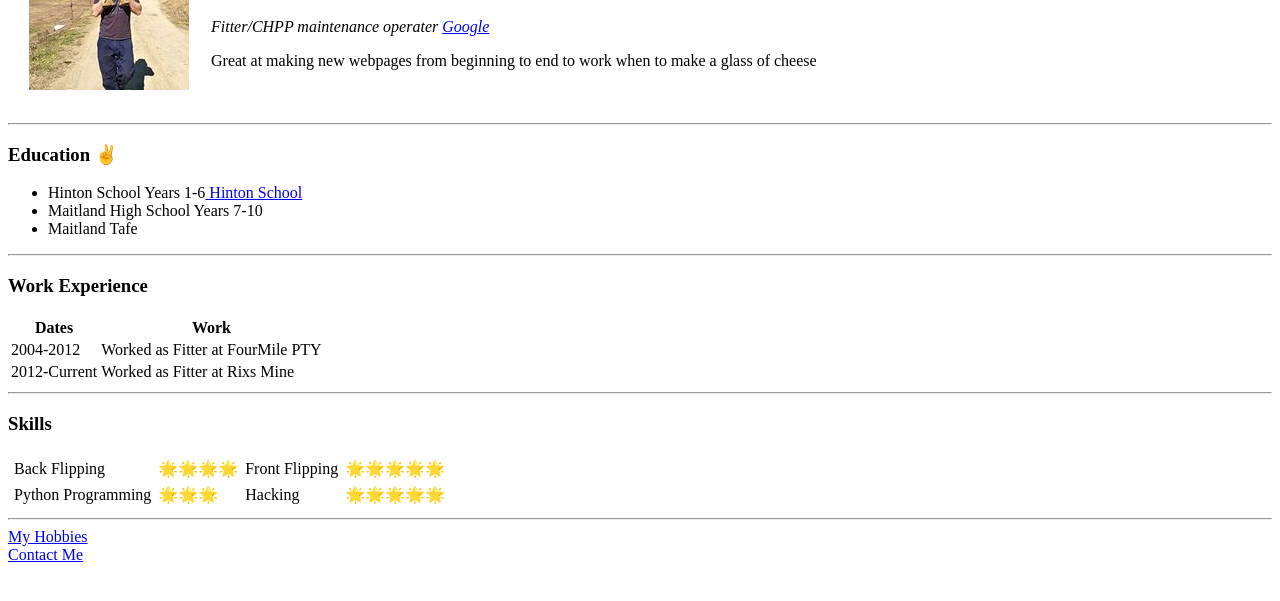
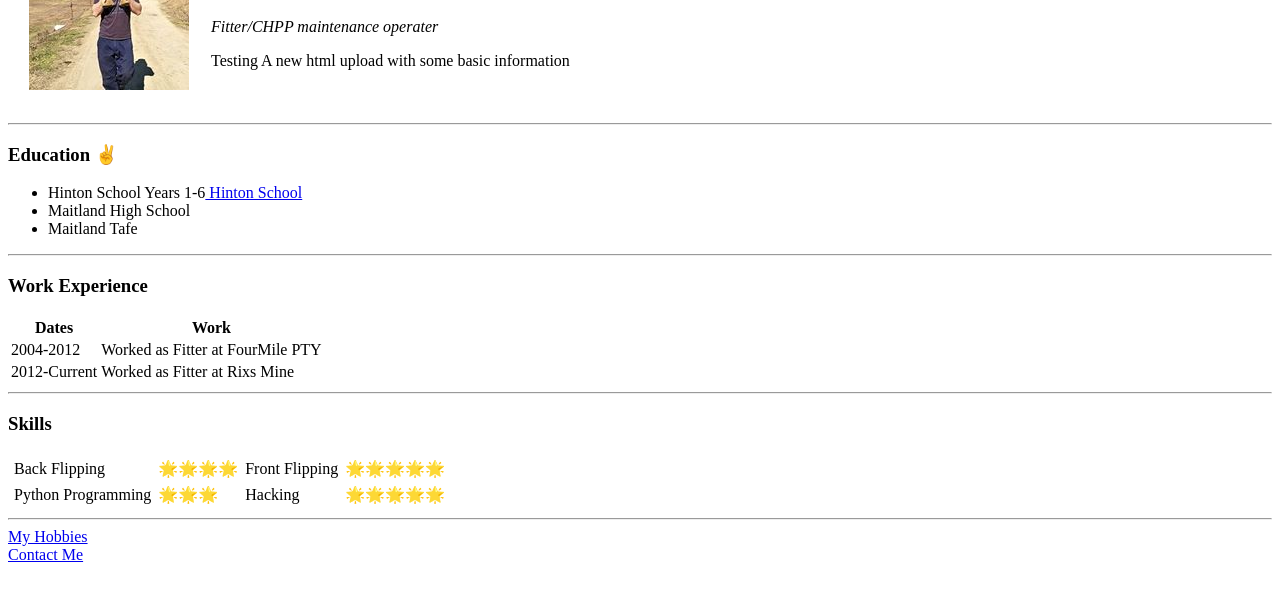
Before and after one commit to burgsamuel/cv, a plain HTML site: page index.html in a window 1280 px wide. Shown: the part 99-700 px from the top of the page. Drawn offline with Linux system fonts and the light colour scheme.

Commit message:
Add files via upload

```diff
--- a/index.html
+++ b/index.html
@@ -12,9 +12,8 @@
       <td><img src="Images/Sam.jpg" alt="Samuel's profile picture"></td>
       <td>
         <h1>🙈Samuel Burg🙉</h1>
-        <p><em>Fitter/CHPP maintenance operater <a href="https://www.google.com.au">Google</a></em></p>
-        <p>Great at making new webpages from beginning to end
-          to work when to make a glass of cheese</p>
+        <p><em>Fitter/CHPP maintenance operater </em></p>
+        <p>Testing A new html upload with some basic information</p>
       </td>
     </tr>
   </table>
@@ -23,7 +22,7 @@
   <h3>Education ✌</h3>
   <ul>
     <li>Hinton School Years 1-6<a href="https://hinton-p.schools.nsw.gov.au/"> Hinton School</a></li>
-    <li>Maitland High School Years 7-10</li>
+    <li>Maitland High School </li>
     <li>Maitland Tafe</li>
   </ul>
   <hr>
```
Also changed, not shown: contact.html (+2 -2 lines).
